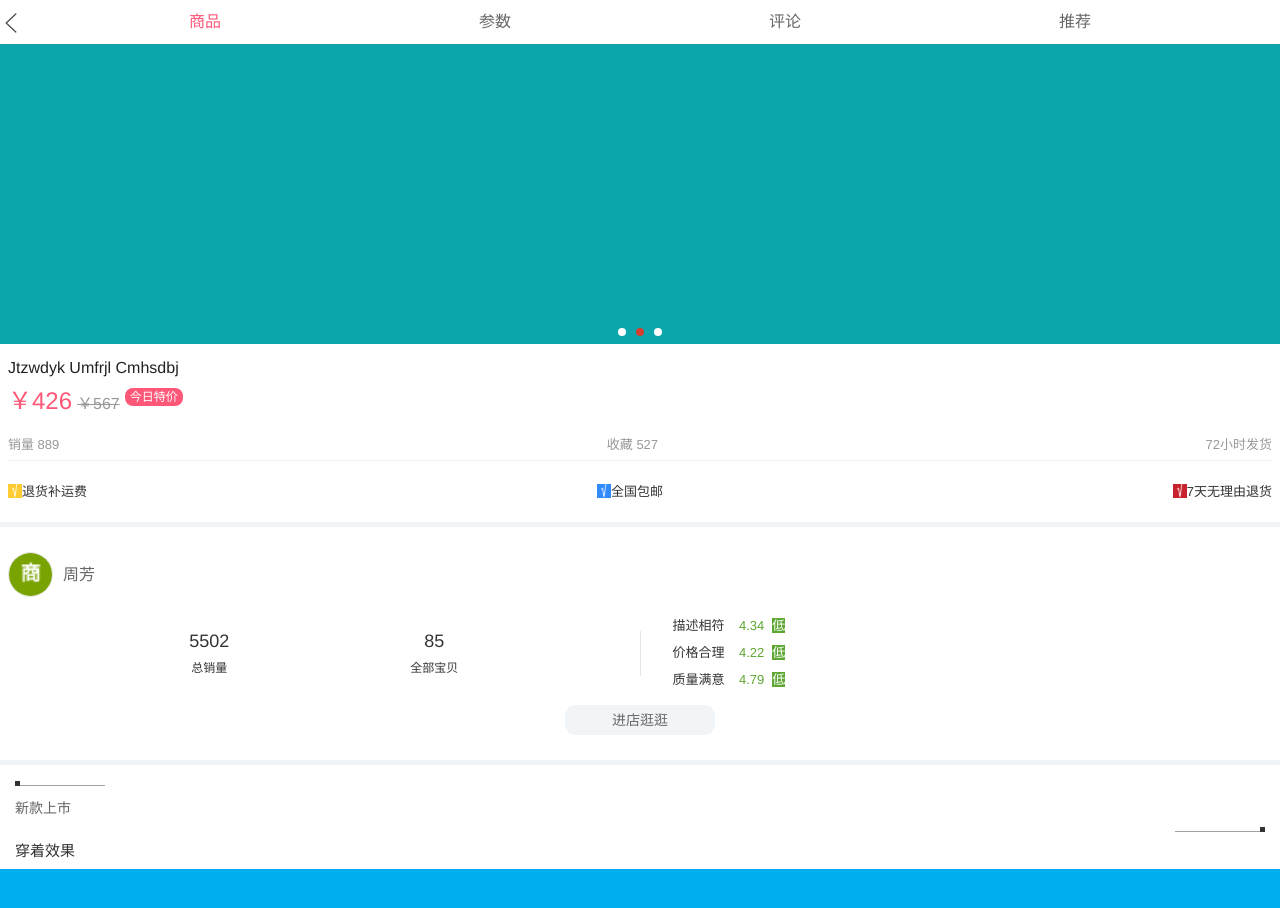
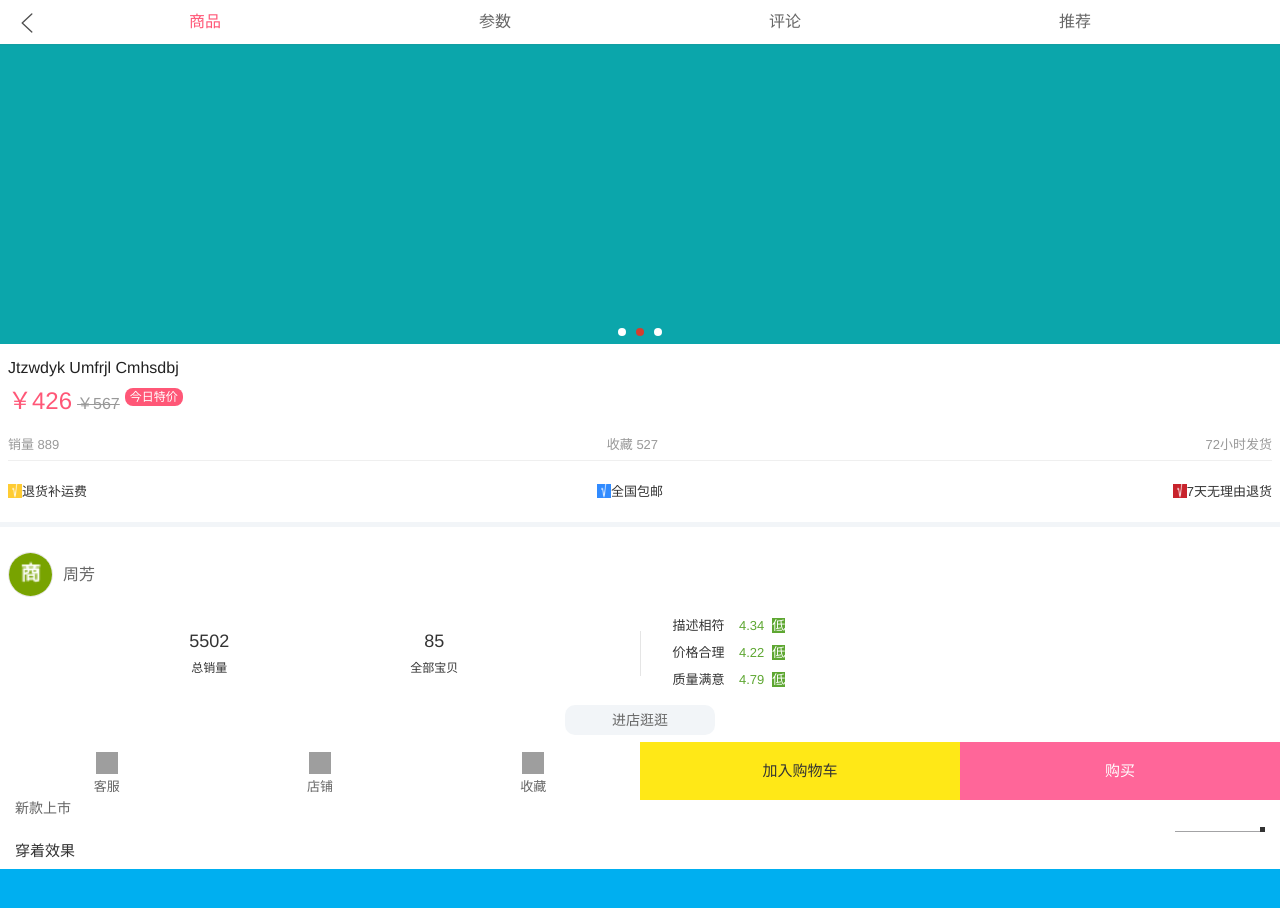
Before and after one commit to dhdonghua/supermall, a Vue app: page /detail/1 in a window 1280 px wide. Shown: the top 908 px of the page. Built offline with nearby package versions, Linux system fonts and the light colour scheme; grey boxes are pictures that could not be loaded.

Commit message:
详情页新增底部导航栏

```diff
--- a/src/views/detail/Detail.vue
+++ b/src/views/detail/Detail.vue
@@ -8,6 +8,7 @@
     <detail-param-info :paramInfo="paramInfo" ref="param" />
     <detail-comment-info :commentInfo="commentInfo" ref="comment" />
     <goods-list :goods="recommends" ref="goodsList" />
+    <detail-bottom-bar />
   </div>
 </template>
 
@@ -19,6 +20,7 @@
 import DetailGoodsInfo from "./childComps/DetailGoodsInfo";
 import DetailParamInfo from "./childComps/DetailParamInfo";
 import DetailCommentInfo from "./childComps/DetailCommentInfo";
+import DetailBottomBar from "./childComps/DetailBottomBar"
 
 import {
   getDetail,
@@ -39,6 +41,7 @@
     DetailGoodsInfo,
     DetailParamInfo,
     DetailCommentInfo,
+    DetailBottomBar,
     GoodsList,
   },
   data() {
@@ -101,12 +104,12 @@
         if (results.rate.cRate !== 0) {
           this.commentInfo = results.rate.list[0];
         }
+
         this.$nextTick(() => {
           this.themeTop.push(this.$refs.swiper.$el.offsetTop - 44);
           this.themeTop.push(this.$refs.param.$el.offsetTop - 44);
           this.themeTop.push(this.$refs.comment.$el.offsetTop - 44);
           this.themeTop.push(this.$refs.goodsList.$el.offsetTop - 44);
-          console.log(this.themeTop);
           window.addEventListener('scroll', this.handleScroll)
         });
       });
@@ -185,6 +188,8 @@
   position: relative;
   z-index: 9;
   background-color: #fff;
+  /* 为了不被底部的导航栏DetailBottomBar组件覆盖部分商品信息*/
+  margin-bottom: 58px;
 }
 
 .detail-nav-bar {
--- /dev/null
+++ b/src/views/detail/childComps/DetailBottomBar.vue
@@ -0,0 +1,91 @@
+<template>
+  <div class="bottom-bar">
+    <div class="bar-item bar-left">
+      <div>
+        <i class="icon service"></i>
+        <span class="text">客服</span>
+      </div>
+      <div>
+        <i class="icon shop"></i>
+        <span class="text">店铺</span>
+      </div>
+      <div>
+        <i class="icon select"></i>
+        <span class="text">收藏</span>
+      </div>
+    </div>
+    <div class="bar-item bar-right">
+      <div class="cart" @click="addToCart">加入购物车</div>
+      <div class="buy">购买</div>
+    </div>
+  </div>
+</template>
+
+<script>
+	export default {
+		name: "DetailBottomBar",
+    methods: {
+      addToCart() {
+        this.$emit('addToCart')
+      }
+    }
+	}
+</script>
+
+<style scoped>
+  .bottom-bar {
+    height: 58px;
+    position: fixed;
+    background-color: #fff;
+    left: 0;
+    right: 0;
+    bottom: 0;
+
+    display: flex;
+    text-align: center;
+  }
+
+  .bar-item {
+    flex: 1;
+    display: flex;
+  }
+
+  .bar-item>div {
+    flex: 1;
+  }
+
+  .bar-left .text {
+    font-size: 13px;
+  }
+
+  .bar-left .icon {
+    display: block;
+    width: 22px;
+    height: 22px;
+    margin: 10px auto 3px;
+    background: url("~assets/img/detail/detail_bottom.png") 0 0/100%;
+  }
+
+  .bar-left .service {
+    background-position:0 -51px;
+  }
+
+  .bar-left .shop {
+    background-position:0 -98px;
+  }
+
+  .bar-right {
+    font-size: 15px;
+    color: #fff;
+    line-height: 58px;
+  }
+
+  .bar-right .cart {
+    background-color: #ffe817;
+    color: #333;
+  }
+
+  .bar-right .buy {
+    background-color: #f69;
+  }
+</style>
--- a/src/views/detail/childComps/DetailNavBar.vue
+++ b/src/views/detail/childComps/DetailNavBar.vue
@@ -61,5 +61,6 @@
 
 .back img {
   vertical-align: middle;
+  padding-left: 1em;
 }
 </style>
```
Also changed, not shown: src/assets/img/detail/detail_bottom.png (added).
